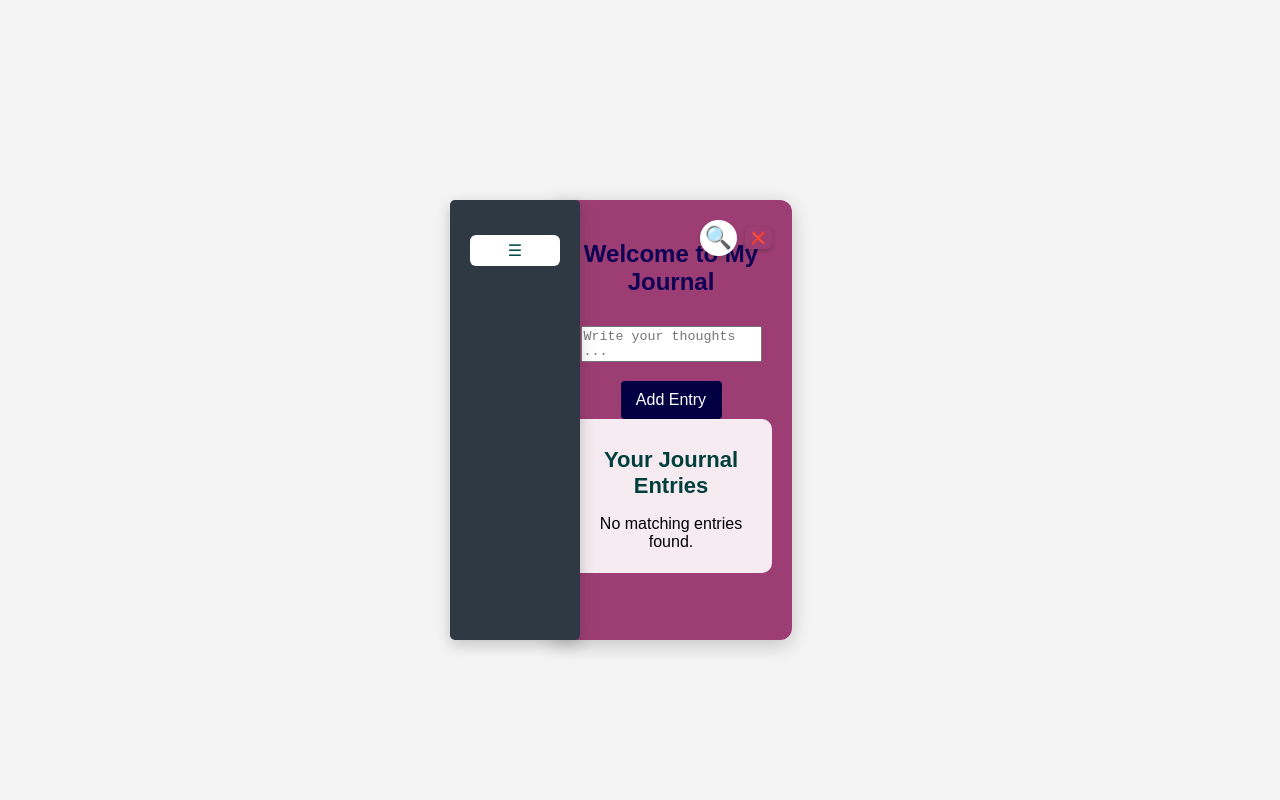
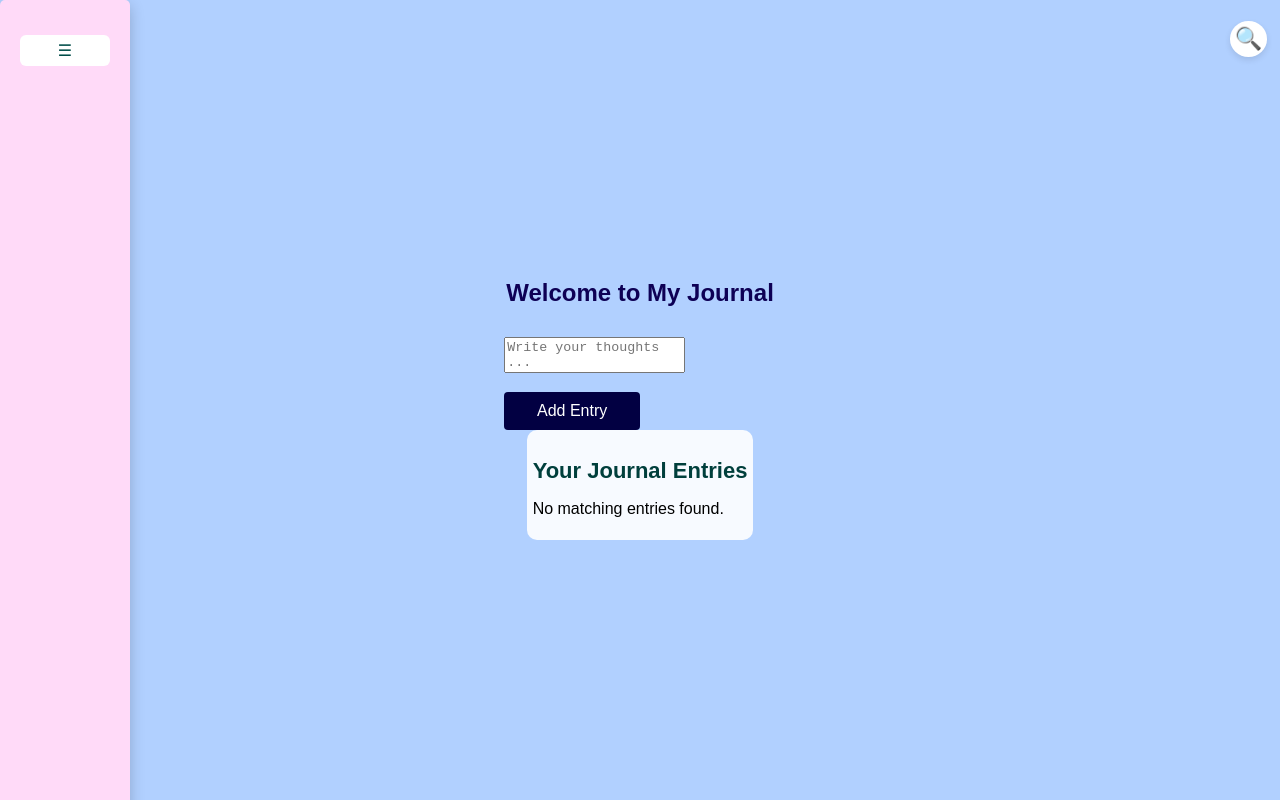
Before and after one commit to arpangreat/myjournal-app, a React (Create React App) app in the folder ui/: page /Homepage in a window 1280 px wide. Built offline with nearby package versions, Linux system fonts and the light colour scheme.

Commit message:
Added myjournal-app files

```diff
--- a/ui/src/Homepage.css
+++ b/ui/src/Homepage.css
@@ -11,16 +11,18 @@ body {
 
 .main-container {
   display: flex;
-  height: 50vh;
-  width: 90%;
-  max-width: 1200px;
+  flex-direction: column; /* For top menu + content layout */
+  height: 100vh;
+  width: 100vw;
+  background-color: #f4f6f9;
+  font-family: "Poppins", sans-serif;
   position: relative;
+  overflow: hidden;
 }
-
 /* Sidebar Dashboard */
 .sidebar {
   width: 90px;
-  background: #2e3944;
+  background: #ffdaf8;
   color: white;
   padding: 20px;
   border-radius: 5px;
@@ -31,11 +33,10 @@ body {
   position: absolute;
   left: 0;
   top: 0;
-  height: 50vh;
+  height: 100vh;
 }
-
 .sidebar.expanded {
-  width: 12vw; /* Expands without shifting its position */
+  width: 30vw; /* Expands without shifting its position */
 }
 
 /* Sidebar Toggle Button */
@@ -51,7 +52,7 @@ body {
 }
 
 .toggle-btn:hover {
-  background: #b9fffb;
+  background: #effdfc;
 }
 
 /* Sidebar Content */
@@ -79,20 +80,23 @@ body {
 }
 
 .sidebar li:hover {
-  background: #b9fffb;
+  background: #e7fffe;
 }
-
 /* Journal Area */
 .homepage-content {
-  flex: 1;
-  background: rgba(146, 42, 101, 0.899);
-  padding: 20px;
-  border-radius: 12px;
-  box-shadow: 0 5px 20px rgba(0, 0, 0, 0.2);
-  text-align: center;
-  margin-left: 100px;
-  height: 50vh;
-  width: 30vh;
+  display: flex;
+  justify-content: center;
+  align-items: center;
+  flex-direction: column; /* For top menu + content layout */
+  height: 100vh;
+  width: 100vw;
+  padding: 2rem;
+  border-radius: 0%;
+  box-sizing: border-box;
+  background-color: #b1d0ff;
+  font-family: "Poppins", sans-serif;
+  position: relative;
+  overflow: hidden;;
 }
 
 /* Adjust Journal Area when Sidebar Expands */
@@ -129,13 +133,14 @@ textarea {
 }
 
 h2 {
-  color: #003f3c;
+  align-items: center;
+  color: #000000;
 }
 
 h3 {
   color: #003f3c;
   font-size: 22px;
-  margin-bottom: 15px;
+  margin-bottom: 1px;
 }
 
 ul {
@@ -286,22 +291,12 @@ input:checked + .slider::before {
   display: flex;
   align-items: center;
 }
-/* clear text in search container*/
-.clear-icon {
-  font-size: 12px;
-  margin-left: 8px;
-  cursor: pointer;
-  padding: 4px 6px;
-  border-radius: 5px;
-  box-shadow: 0 2px 4px rgba(0,0,0,0.2);
-  transition: background-color 0.3s;
-}
-
-.clear-icon:hover {
-  background-color: #fffafa32;
-}
 
 .search-icon {
+  position: fixed;
+  top: 1.3rem;
+  right: 0.8rem;
+  z-index: 1000;
   font-size: 22px;
   cursor: pointer;
   padding: 5px;
@@ -315,13 +310,7 @@ input:checked + .slider::before {
   margin-left: 10px;
   border: 1px solid #ccc;
   border-radius: 5px;
-  width: 180px;
+  width: 300px;
   z-index: 999;
   font-size: 14px;
 }
-
-/* Highlights matching search text */
-mark {
-  background-color: yellow;
-  font-weight: bold;
-}
```
